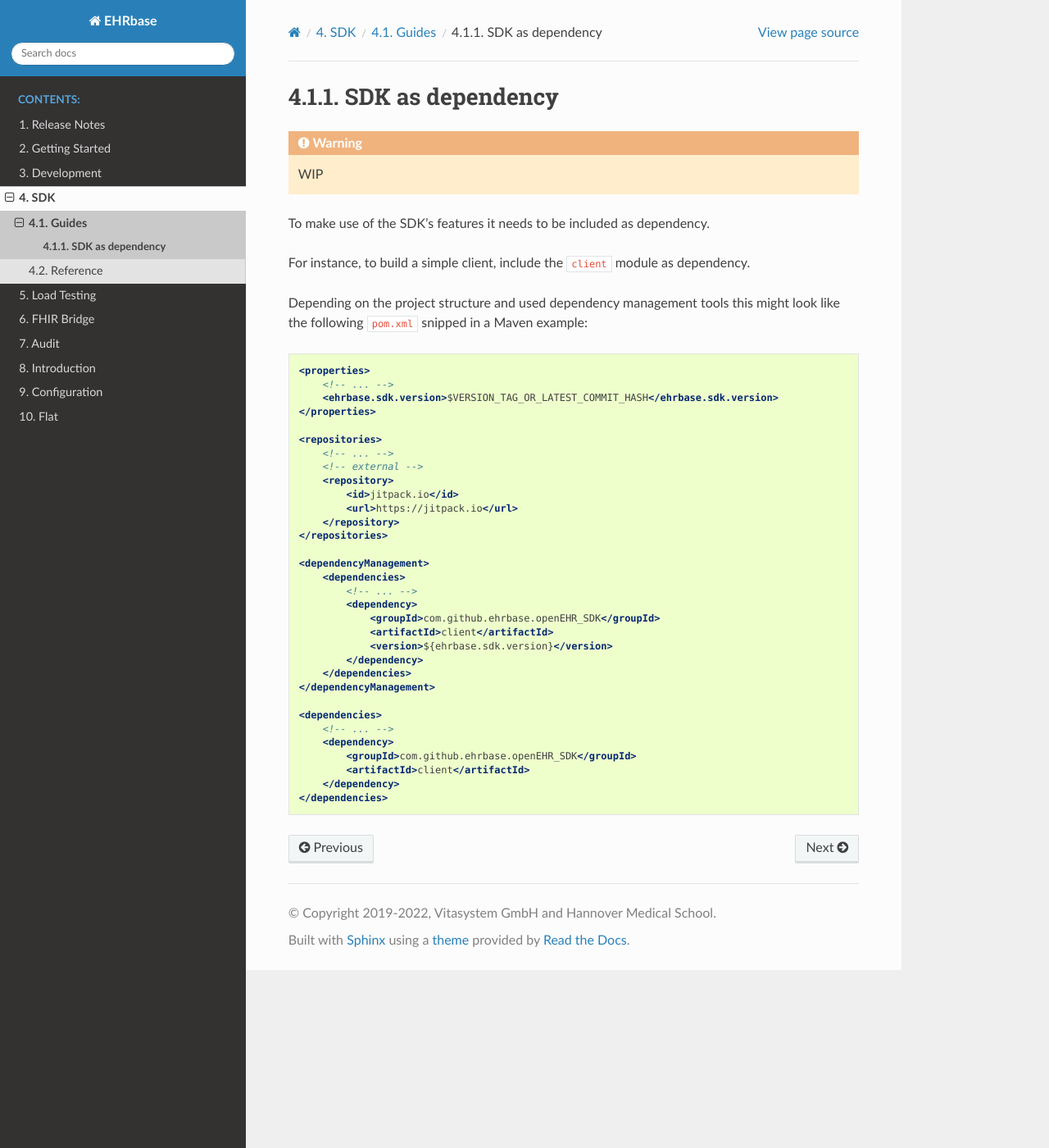
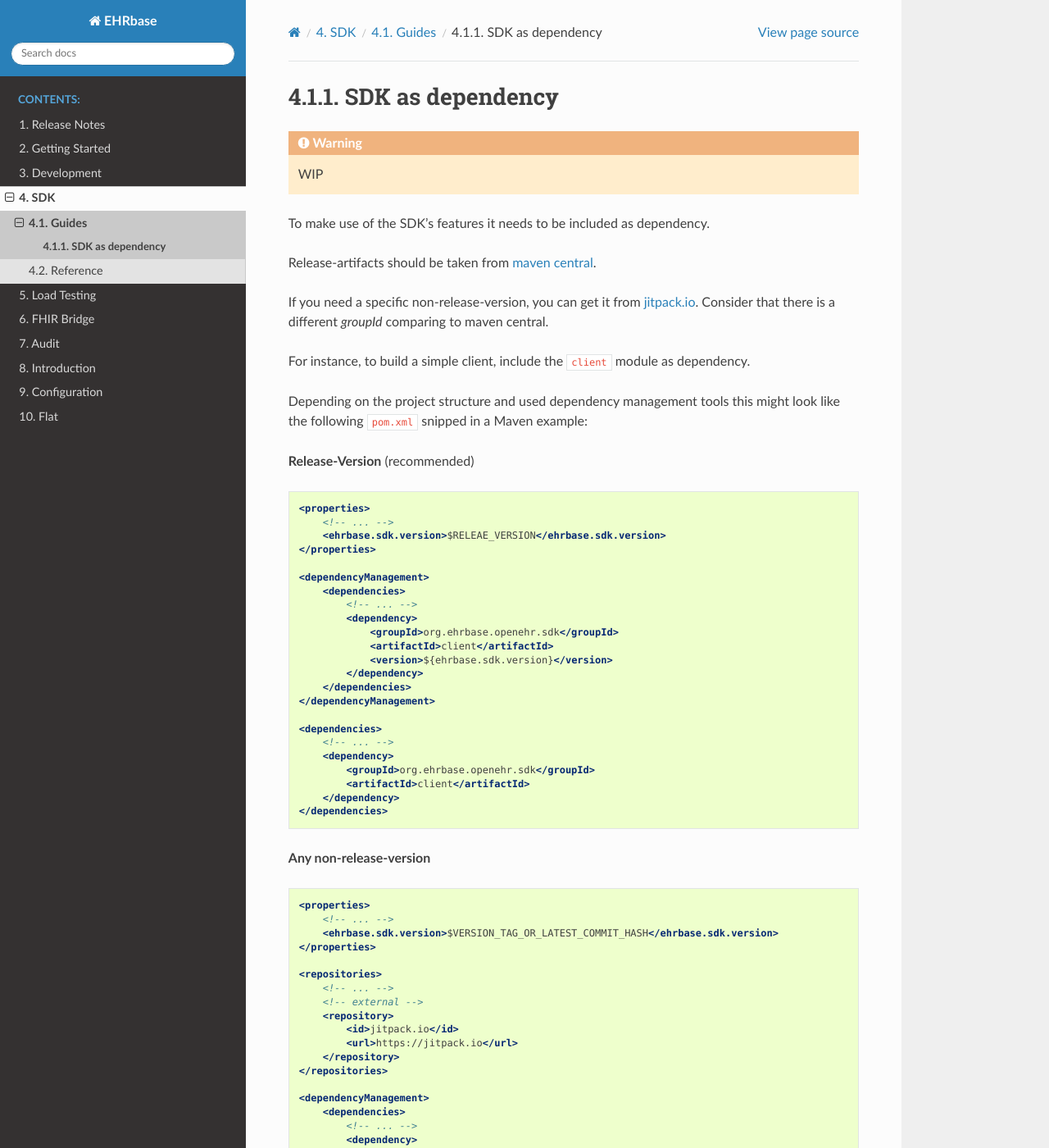
Before and after one commit to ehrbase/documentation, a Sphinx documentation site: the page built from source/04_sdk/01_guides/01_dependency/index.rst, in a window 1280 px wide and 1400 px high. Shown: the whole window at 82% size. Built offline with Sphinx 7.4.7 and the Read the Docs theme 2.0.0, drawn with Linux system fonts in a browser that asks for light colours; formulas are drawn with MathJax 3; pages that are not in the unit, such as notebooks, are missing from menus.

Commit message:
maven central as recommended dependency location
Maven central is the default dependency repository for maven, gradle and other build-tools. It often is als proxied by internal tools like nexus and artifactory.

That's why it should be mentioned as recommended source for release artifacts.

```diff
--- a/source/04_sdk/01_guides/01_dependency/index.rst
+++ b/source/04_sdk/01_guides/01_dependency/index.rst
@@ -5,9 +5,43 @@ SDK as dependency
 
 To make use of the SDK's features it needs to be included as dependency.
 
+Release-artifacts should be taken from `maven central <https://search.maven.org/search?q=g:org.ehrbase.openehr.sdk>`_.
+
+If you need a specific non-release-version, you can get it from `jitpack.io <https://jitpack.io/#ehrbase/openEHR%20SDK>`_. Consider that there is a different *groupId* comparing to maven central.
+
 For instance, to build a simple client, include the ``client`` module as dependency.
 
 Depending on the project structure and used dependency management tools this might look like the following ``pom.xml`` snipped in a Maven example:
+
+**Release-Version** (recommended)
+
+.. code-block:: xml
+
+    <properties>
+        <!-- ... -->
+        <ehrbase.sdk.version>$RELEAE_VERSION</ehrbase.sdk.version>
+    </properties>
+
+    <dependencyManagement>
+        <dependencies>
+            <!-- ... -->
+            <dependency>
+                <groupId>org.ehrbase.openehr.sdk</groupId>
+                <artifactId>client</artifactId>
+                <version>${ehrbase.sdk.version}</version>
+            </dependency>
+        </dependencies>
+    </dependencyManagement>
+
+    <dependencies>
+        <!-- ... -->
+        <dependency>
+            <groupId>org.ehrbase.openehr.sdk</groupId>
+            <artifactId>client</artifactId>
+        </dependency>
+    </dependencies>
+
+**Any non-release-version**
 
 .. code-block:: xml
 
```
